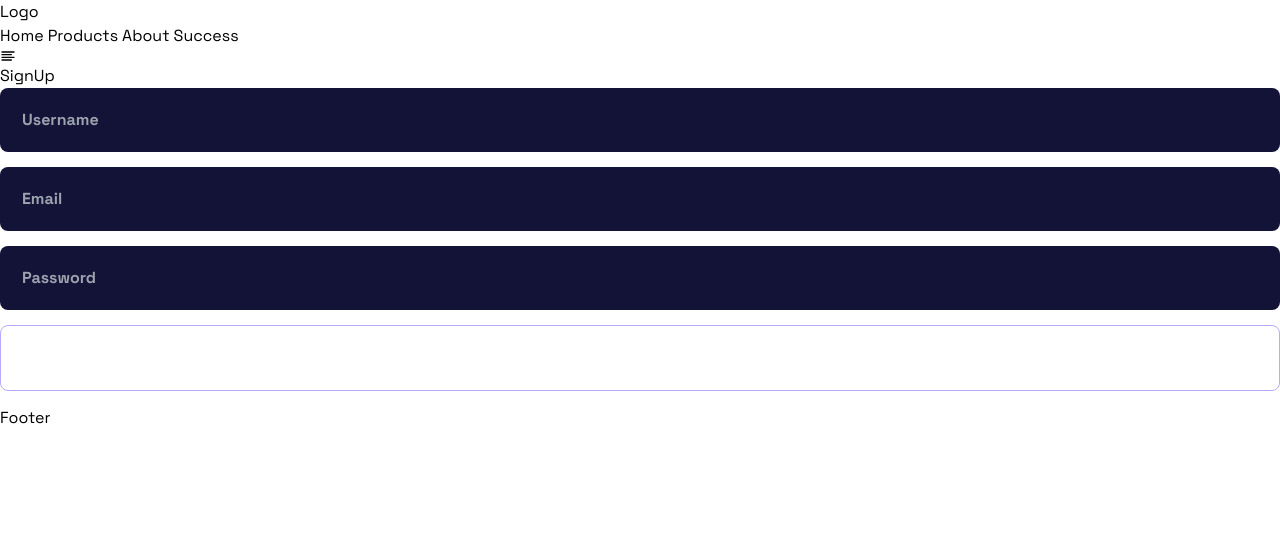
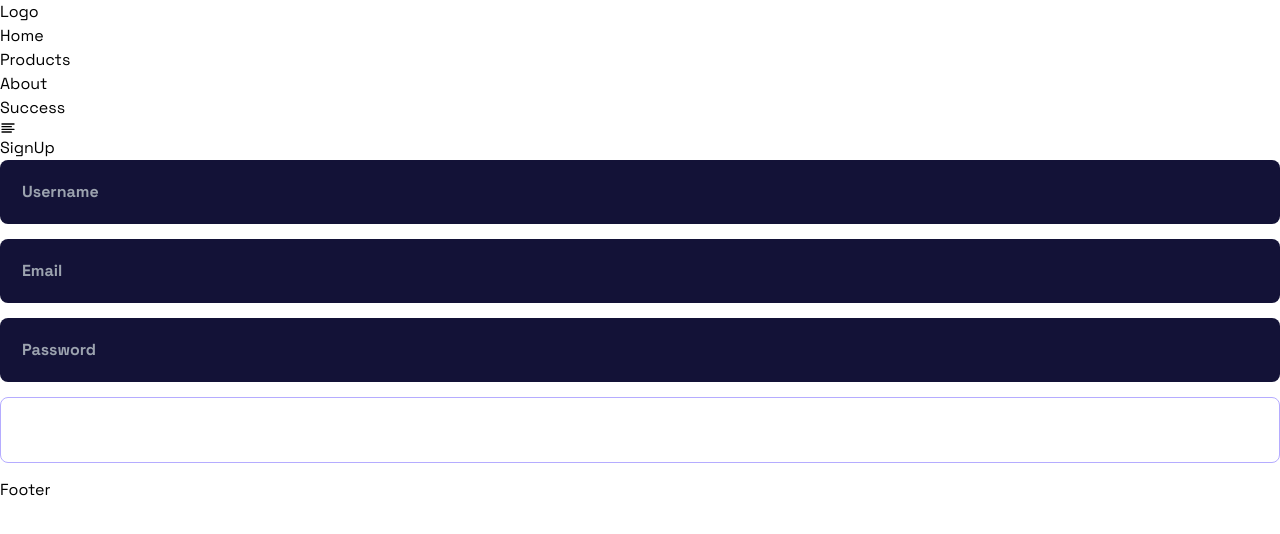
Before and after one commit to SaymanRabbi/course_managment_frontend, a React (Vite) app: page / in a window 1280 px wide. Shown: the top 534 px of the page. Built offline with nearby package versions, Linux system fonts and the light colour scheme.

Commit message:
code refector

```diff
--- a/src/Components/Navbar/Navbar.tsx
+++ b/src/Components/Navbar/Navbar.tsx
@@ -3,6 +3,24 @@ import { FiAlignLeft, FiAlignRight } from "react-icons/fi";
 
 const Navbar = () => {
   const [navbar, setNavbar] = useState(false);
+  const route = [
+    {
+      name: "Home",
+      link: "",
+    },
+    {
+      name: "Products",
+      link: "",
+    },
+    {
+      name: "About",
+      link: "",
+    },
+    {
+      name: "Success",
+      link: "",
+    },
+  ];
   return (
     <nav className=" flex flex-col w-[100%] shrink-0 fixed z-[1100] top-0 left-auto right-0 bg-transparent backdrop-blur-[9px] text-white shadow-sm">
       {/* conatiner */}
@@ -18,21 +36,13 @@ const Navbar = () => {
           {/* ------logo */}
           {/* navbar item */}
           <div className=" md:flex items-center hidden">
-            <a href="" className=" px-6 capitalize no-underline">
-              Home
-            </a>
-            <a href="" className=" px-6 capitalize no-underline">
-              {" "}
-              Products{" "}
-            </a>
-            <a href="" className=" px-6 capitalize no-underline">
-              {" "}
-              About{" "}
-            </a>
-            <a href="" className=" px-6 capitalize no-underline">
-              {" "}
-              Success{" "}
-            </a>
+            {route.map((item, index) => {
+              return (
+                <div className=" px-6 capitalize no-underline" key={index}>
+                  {item.name}
+                </div>
+              );
+            })}
           </div>
           {/*----mobile menu----*/}
           <div className=" md:hidden block ml-[-12px] mr-[18px] z-[100]">
@@ -52,30 +62,20 @@ const Navbar = () => {
             <div className=" md:hidden block w-[100%] h-[100vh] top-[0px] left-0 right-0 bottom-0 fixed z-[10]  bg-black bg-opacity-50">
               <div className="w-[calc(100%-40px)] top-[80px] mr-[20px] fixed backdrop-blur-[12.5px] rounded-[14px] pb-[24px] bg-[#070723bf] mx-[16px] my-0 py-[8px]">
                 <div className=" flex flex-col mx-[16px] my-0 py-[8px] px-6">
-                  <div className=" pb-[8px]">
-                    <a href="" className="  capitalize no-underline">
-                      Home
-                    </a>
-                    <div className=" h-[.5px] w-[100%] bg-gray-600" />
-                  </div>
-                  <div className=" pb-[8px]">
-                    <a href="" className="  capitalize no-underline">
-                      {" "}
-                      Products{" "}
-                    </a>
-                    <div className=" h-[.5px] w-[100%] bg-gray-600" />
-                  </div>
-                  <div className=" pb-[8px]">
-                    <a href="" className="  capitalize no-underline">
-                      {" "}
-                      About{" "}
-                    </a>
-                    <div className=" h-[.5px] w-[100%] bg-gray-600" />
-                  </div>
-                  <a href="" className="  capitalize no-underline">
-                    {" "}
-                    Success{" "}
-                  </a>
+                  {route.map((item, index) => {
+                    return (
+                      <div className=" pb-[8px]" key={index}>
+                        <a href="" className="  capitalize no-underline">
+                          {item.name}
+                        </a>
+                        {item.name === "Success" ? (
+                          ""
+                        ) : (
+                          <div className=" h-[.5px] w-[100%] bg-gray-600" />
+                        )}
+                      </div>
+                    );
+                  })}
                 </div>
               </div>
             </div>
```
